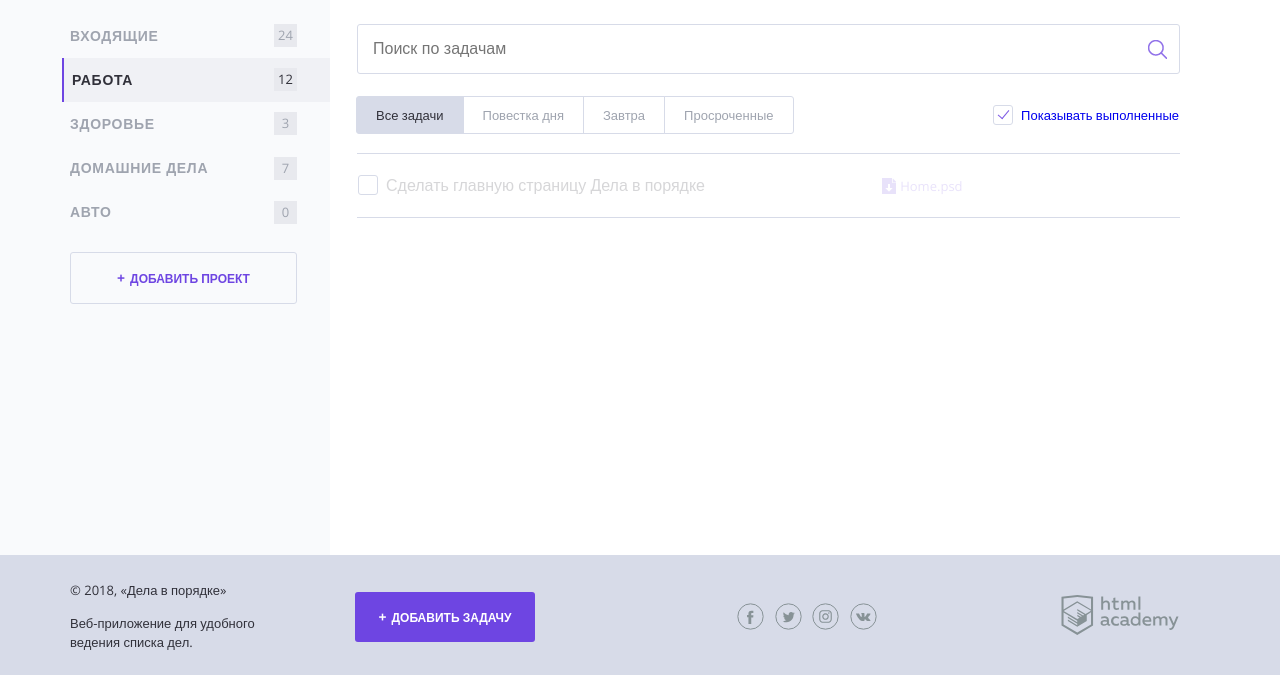
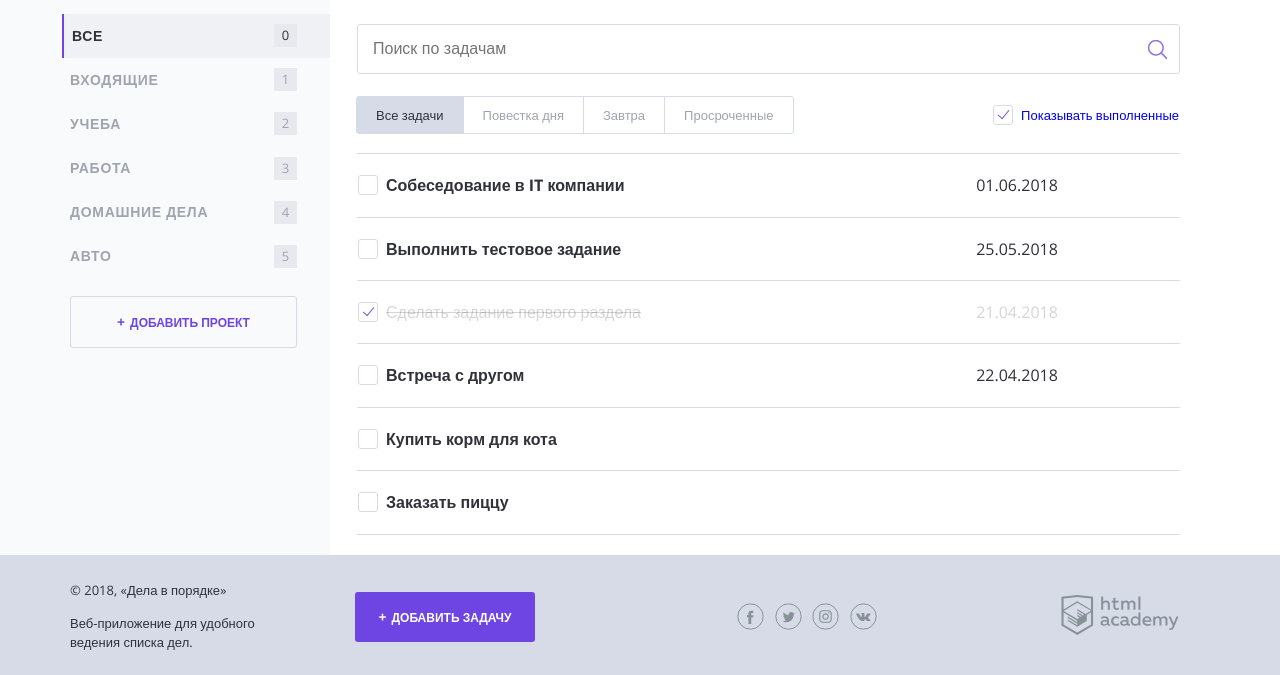
Before and after one commit to asd295/153267-doingsdone, a PHP site: page / in a window 1280 px wide. Shown: the part 125-800 px from the top of the page. Run offline with PHP 8.4, Linux system fonts and the light colour scheme.

Commit message:
задание 5

```diff
--- a/index.php
+++ b/index.php
@@ -1,4 +1,53 @@
 <?php
+
+$projects = [
+    "Все",
+    "Входящие",
+    "Учеба",
+    "Работа",
+    "Домашние дела",
+    "Авто"
+];
+
+$tasks = [
+    [
+        "task" => "Собеседование в IT компании",
+        "date" => "01.06.2018",
+        "category" => $projects[3],
+        "realized" => false
+    ],
+    [
+        "task" => "Выполнить тестовое задание",
+        "date" => "25.05.2018",
+        "category" => $projects[3],
+        "realized" => false
+    ],
+    [
+        "task" => "Сделать задание первого раздела",
+        "date" => "21.04.2018",
+        "category" => $projects[2],
+        "realized" => true
+    ],
+    [
+        "task" => "Встреча с другом",
+        "date" => "22.04.2018",
+        "category" => $projects[1],
+        "realized" => false
+    ],
+    [
+        "task" => "Купить корм для кота",
+        "date" => "",
+        "category" => $projects[4],
+        "realized" => false
+    ],
+    [
+        "task" => "Заказать пиццу",
+        "date" => "",
+        "category" => $projects[4],
+        "realized" => false
+    ]
+];
+
 // показывать или нет выполненные задачи
 $show_complete_tasks = rand(0, 1);
 ?>
@@ -44,31 +93,14 @@ $show_complete_tasks = rand(0, 1);
                 <h2 class="content__side-heading">Проекты</h2>
 
                 <nav class="main-navigation">
+
                     <ul class="main-navigation__list">
-                        <li class="main-navigation__list-item">
-                            <a class="main-navigation__list-item-link" href="#">Входящие</a>
-                            <span class="main-navigation__list-item-count">24</span>
+                     <?php foreach ($projects as $key => $project): ?>
+                        <li class="main-navigation__list-item <?php if ($key === 0) echo "main-navigation__list-item--active"; ?>">
+                                <a class="main-navigation__list-item-link" href="#"><?=$project;?></a>
+                                <span class="main-navigation__list-item-count"><?=$key;?></span>
                             </li>
-
-                        <li class="main-navigation__list-item main-navigation__list-item--active">
-                            <a class="main-navigation__list-item-link" href="#">Работа</a>
-                            <span class="main-navigation__list-item-count">12</span>
-                        </li>
-
-                        <li class="main-navigation__list-item">
-                            <a class="main-navigation__list-item-link" href="#">Здоровье</a>
-                            <span class="main-navigation__list-item-count">3</span>
-                        </li>
-
-                        <li class="main-navigation__list-item">
-                            <a class="main-navigation__list-item-link" href="#">Домашние дела</a>
-                            <span class="main-navigation__list-item-count">7</span>
-                        </li>
-
-                        <li class="main-navigation__list-item">
-                            <a class="main-navigation__list-item-link" href="#">Авто</a>
-                            <span class="main-navigation__list-item-count">0</span>
-                        </li>
+                        <?php endforeach; ?>
                     </ul>
                 </nav>
 
@@ -102,23 +134,21 @@ $show_complete_tasks = rand(0, 1);
                 </div>
 
                 <table class="tasks">
-                    <!--показывать следующий тег <tr/>, если переменная $show_complete_tasks равна единице-->
-                    <?php if ($show_complete_tasks == 1): ?>
-                    <tr class="tasks__item task task--completed">
+                    <?php foreach ($tasks as $key => $task): ?>
+                        <tr class="tasks__item task  <?=($task["realized"]) ? "task--completed" : ""; ?>">
                             <td class="task__select">
                                 <label class="checkbox task__checkbox">
-                                <input class="checkbox__input visually-hidden" type="checkbox" checked>
-                                <a href="/"><span class="checkbox__text">Сделать главную страницу Дела в порядке</span></a>
+                                    <input
+                                        class="checkbox__input visually-hidden"
+                                        type="checkbox"
+                                        <?=($task["realized"]) ? "checked" : ""; ?>>
+                                    <span class="checkbox__text"><?=$task["task"];?></span>
                                 </label>
                             </td>
-
-                        <td class="task__file">
-                            <a class="download-link" href="#">Home.psd</a>
-                        </td>
-
-                        <td class="task__date"></td>
+                            <td class="task__date"><?=$task["date"];?></td>
+                            <td class="task__controls"></td>
                         </tr>
-                    <?php endif ?>
+                    <?php endforeach; ?>
                 </table>
             </main>
         </div>
```
Lines whose indentation alone changed are shown as unchanged.
